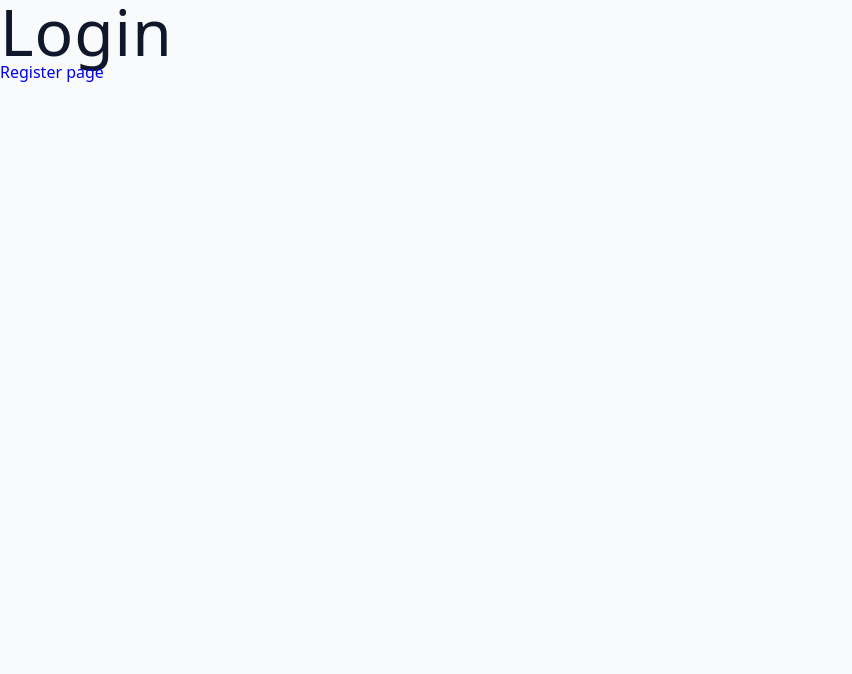
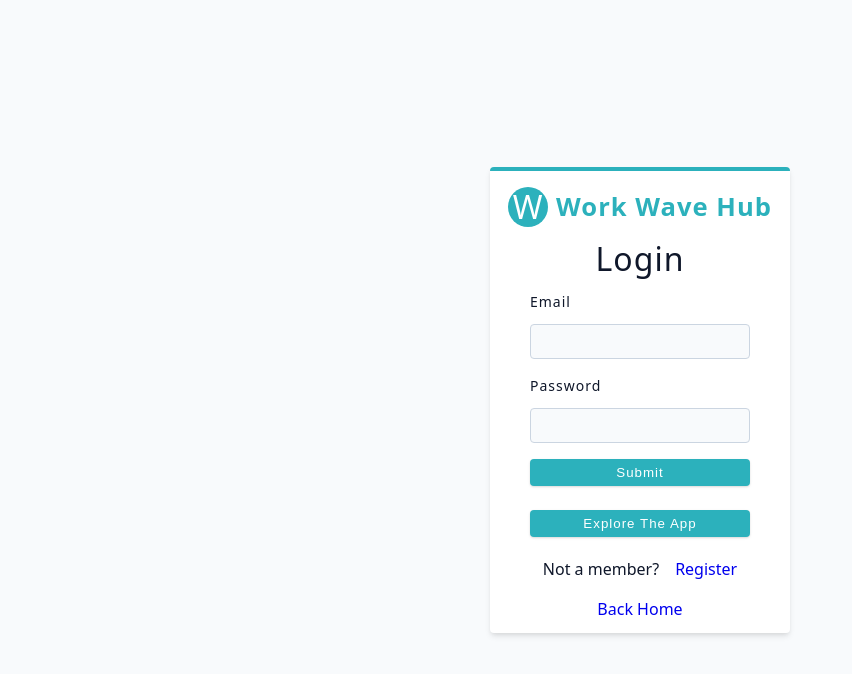
Before and after one commit to mdcodelab/WorkWaveHub-jobs-platform-mern-v2, a React (Vite) app in the folder client/: page /login in a window 1280 px wide. Shown: the top 674 px of the page, without its empty margins (0-852 px from the left). Built offline with nearby package versions, Linux system fonts and the light colour scheme.

Commit message:
Login page

```diff
--- a/client/src/components/Logo.jsx
+++ b/client/src/components/Logo.jsx
@@ -14,17 +14,17 @@ function Logo() {
 
 const Wrapper = styled.div`
   .logo__content {
-    height: 3rem;
     display: flex;
     align-items: center;
     height: 100%;
-    width: 15.7rem;
+    width: max-content;
     justify-content: space-between;
     margin: 0 auto;
   }
 
   .logo__content h2 {
     margin: 0;
+    margin-right: 0.5rem;
     width: 2.5rem;
     height: 2.5rem;
     font-size: 2rem;
--- a/client/src/index.css
+++ b/client/src/index.css
@@ -236,8 +236,7 @@ button:disabled {
   background: var(--background-secondary-color);
   border-radius: var(--border-radius);
   box-shadow: var(--shadow-2);
-  padding: 2rem 2.5rem;
-  margin: 0rem auto;
+  padding: 1rem 2.5rem;
 }
 .form-label {
   display: block;
--- a/client/src/pages/Login.jsx
+++ b/client/src/pages/Login.jsx
@@ -1,14 +1,98 @@
 import React from 'react';
 import {Link} from "react-router-dom";
 import styled from "styled-components";
+import FormRow from '../components/FormRow';
+import Logo from '../components/Logo';
 
 function Login() {
   return (
-    <div>
-      <h1>Login</h1>
-      <Link to="/register">Register page</Link>
-    </div>
+    <Wrapper>
+      <form className="form">
+        <div className="logo">
+          <Logo></Logo>
+        </div>
+        <h3>Login</h3>
+        <FormRow type="email" name="email" labelText="email"></FormRow>
+        <FormRow type="password" name="password" labelText="password"></FormRow>
+        <button type="submit" className="btn btn-block">
+          Submit
+        </button>
+        <button type="button" className="btn btn-block explore">
+          <Link to="/dashboard">Explore the app</Link>
+        </button>
+        <div className="check-member">
+          <span>Not a member?</span>
+          <Link to="/register" className="member-btn">
+            Register
+          </Link>
+        </div>
+        <Link to="/" className="back-home">Back Home</Link>
+      </form>
+
+    </Wrapper>
   );
 }
 
+const Wrapper = styled.div`
+  height: 100vh;
+  width: 100%;
+  display: flex;
+  align-items: center;
+  justify-content: center;
+
+  .form {
+    width: 300px;
+    height: max-content;
+    box-shadow: var(--shadow-2);
+    border-top: 4px solid var(--primary-500);
+  }
+
+  .logo {
+    width: 100%;
+    display: flex;
+    align-items: center;
+    justify-content: center;
+  }
+
+  .form h3 {
+    margin: 1rem 0;
+    text-align: center;
+  }
+
+  .check-member {
+    display: flex;
+    width: 100%;
+    align-items: center;
+    justify-content: center;
+    margin: 1.5rem 0;
+  }
+
+  .member-btn {
+    display: block;
+    margin-left: 1rem;
+  }
+
+  .back-home {
+    display: block;
+    margin: 0 auto !important;
+  }
+
+  .back-home {
+    display: block;
+    margin: 0 auto;
+  }
+
+  .explore {
+    display: block;
+    margin: 1.5rem 0;
+  }
+  .explore a {
+    color: #fff;
+  }
+  .back-home {
+    display: block;
+    text-align: center;
+  }
+`;
+
 export default Login;
--- a/client/src/pages/Register.jsx
+++ b/client/src/pages/Register.jsx
@@ -8,7 +8,9 @@ function Register() {
   return (
     <Wrapper>
       <form className="form">
-        <Logo style={{ width: "100%" }}></Logo>
+        <div className="logo">
+          <Logo></Logo>
+        </div>
         <h3>Register</h3>
         <FormRow type="text" name="name" labelText="Name"></FormRow>
         <FormRow type="text" name="lastName" labelText="Last Name"></FormRow>
@@ -20,12 +22,9 @@ function Register() {
         <div className="check-member">
           <span>Already a member?</span>
           <Link to="/login" className="member-btn">
-            Login page
+            Login
           </Link>
         </div>
-        <Link to="/" className="back-home">
-          Back Home
-        </Link>
       </form>
     </Wrapper>
   );
@@ -34,16 +33,24 @@ function Register() {
 const Wrapper = styled.div`
 height: 100vh;
 width: 100%;
-overflow: hidden;
 
 .form {
-    width: 500px;
+    width: 300px;
     height: 100%;
-    border: 2px solid red;
+    box-shadow: var(--shadow-2);
+    border-top: 4px solid var(--primary-500);
+    margin: 0 auto;
+}
+
+.logo {
+    width: 100%;
+    display: flex;
+    align-items: center;
+    justify-content: center;
 }
 
 .form h3 {
-    margin: 1.5rem 0;
+    margin: 1rem 0;
     text-align: center;
 }
 
@@ -52,8 +59,7 @@ overflow: hidden;
     width: 100%;
     align-items: center;
     justify-content: center;
-    margin: 2rem 0;
-    border: 2px solid red;
+    margin: 1.5rem 0;
 }
 
 .member-btn {
```
